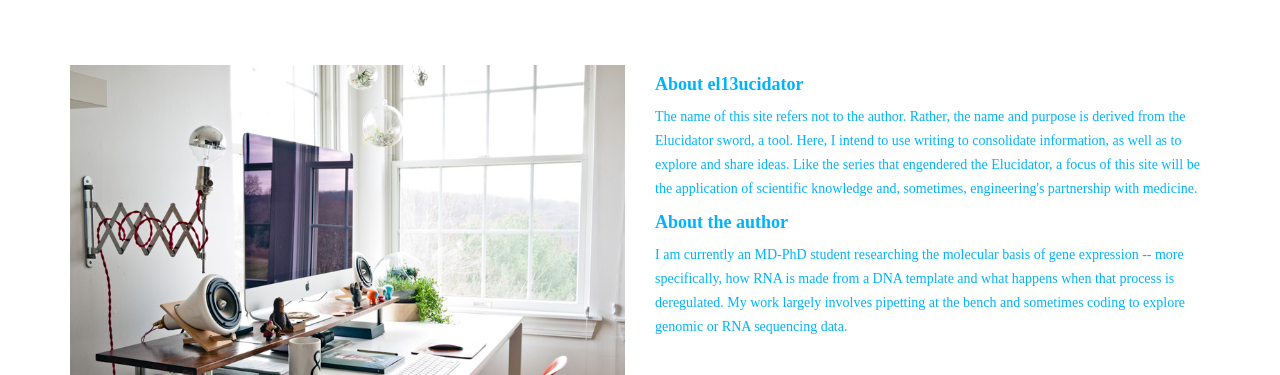
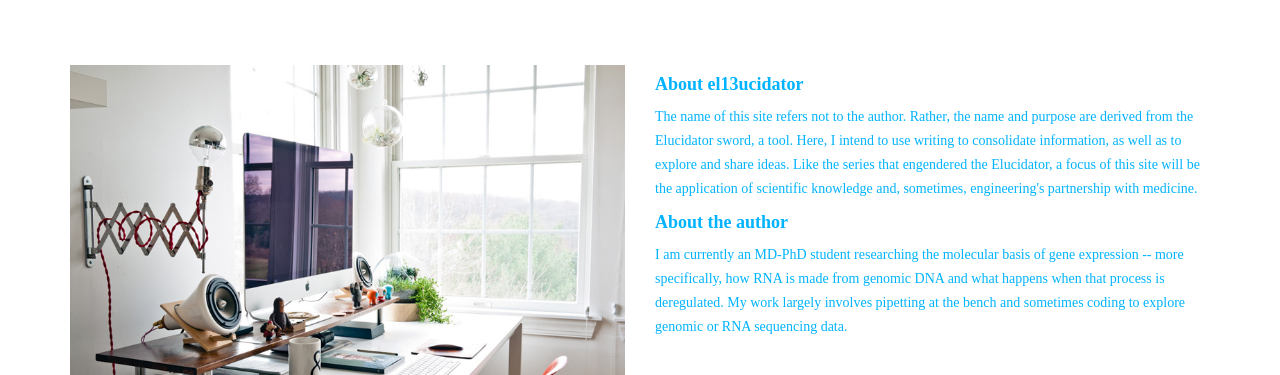
Before and after one commit to el13ucidator/el13ucidator.github.io, a Jekyll site: the page built from about.html, in a window 1280 px wide and 900 px high. Shown: the part 181-556 px from the top of the window. Built offline with Jekyll 4.4.1, drawn with Linux system fonts in a browser that asks for light colours; nearby versions of some CDN libraries.

Commit message:
fixing about typo

```diff
--- a/about.html
+++ b/about.html
@@ -11,11 +11,11 @@ permalink: /about/
         </div>
         <div class="col-lg-6">
             <h4>About el13ucidator</h4>
-            <p>The name of this site refers not to the author. Rather, the name and purpose is derived from the Elucidator sword, a tool. Here, I intend to use writing to consolidate information, as well as to explore and share ideas.
+            <p>The name of this site refers not to the author. Rather, the name and purpose are derived from the Elucidator sword, a tool. Here, I intend to use writing to consolidate information, as well as to explore and share ideas.
             Like the series that engendered the Elucidator, a focus of this site will be the application of scientific knowledge and, sometimes, engineering's partnership with medicine.</p>
 
             <h4>About the author</h4>
-			<p>I am currently an MD-PhD student researching the molecular basis of gene expression -- more specifically, how RNA is made from a DNA template and what happens when that process is deregulated.
+			<p>I am currently an MD-PhD student researching the molecular basis of gene expression -- more specifically, how RNA is made from genomic DNA and what happens when that process is deregulated.
 					My work largely involves pipetting at the bench and sometimes coding to explore genomic or RNA sequencing data. </p>
 
 
```
